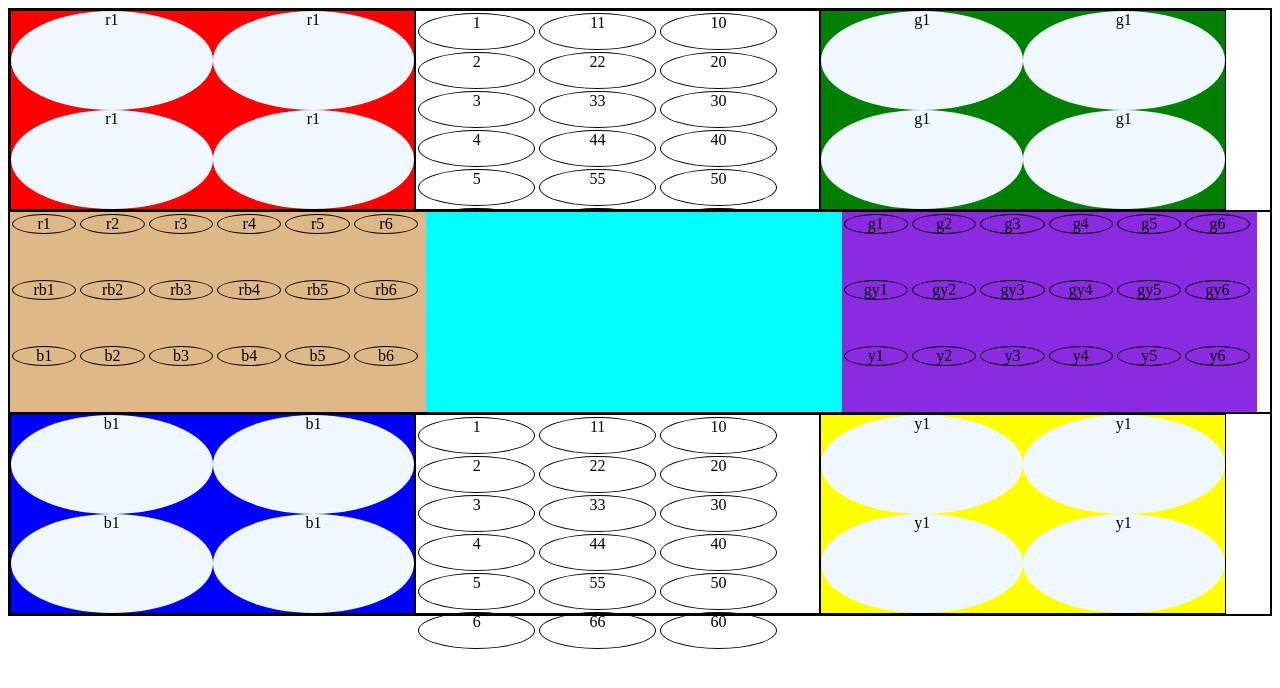
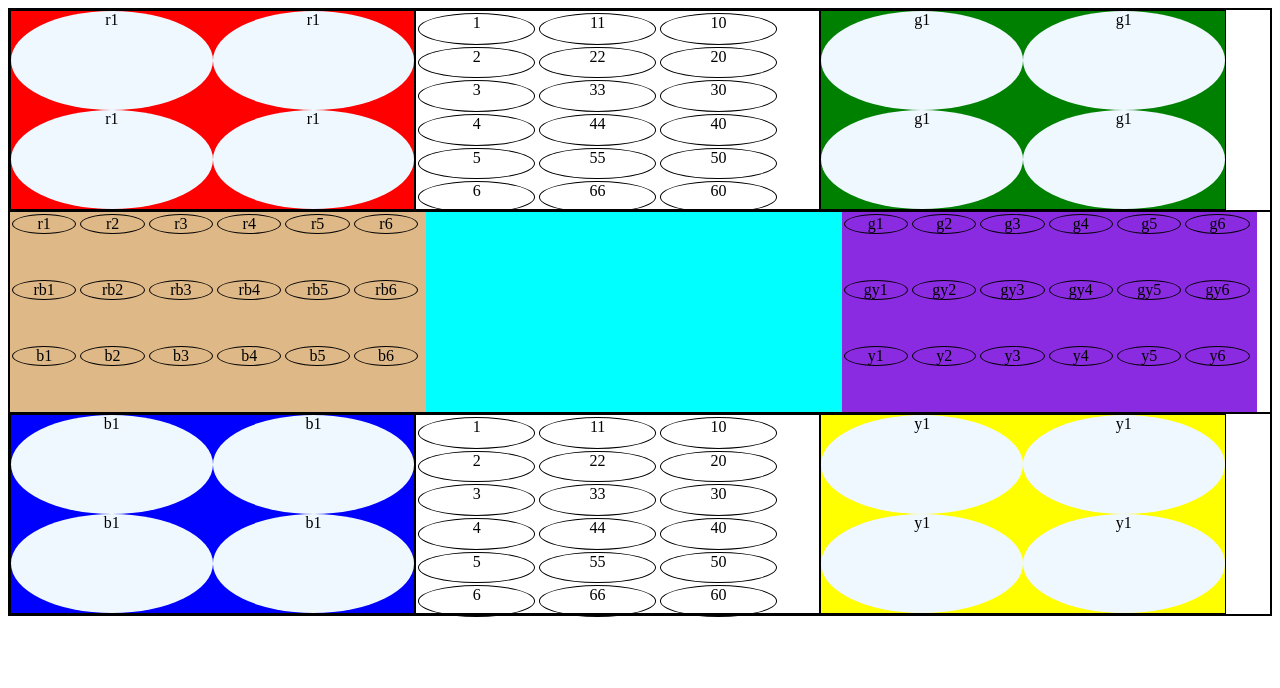
Before and after one commit to ramkbhattarai/ludo, a plain HTML site: page index.html in a window 1280 px wide. Drawn offline with Linux system fonts and the light colour scheme.

Commit message:
css for small boxes

```diff
--- a/design.css
+++ b/design.css
@@ -51,7 +51,7 @@ height: 50%;
 }
 
 .smallBox{
-    height: 35px;
+    height: 15%;
     border: 1px solid black;
     border-radius: 50%;
      margin: 2px;
```
